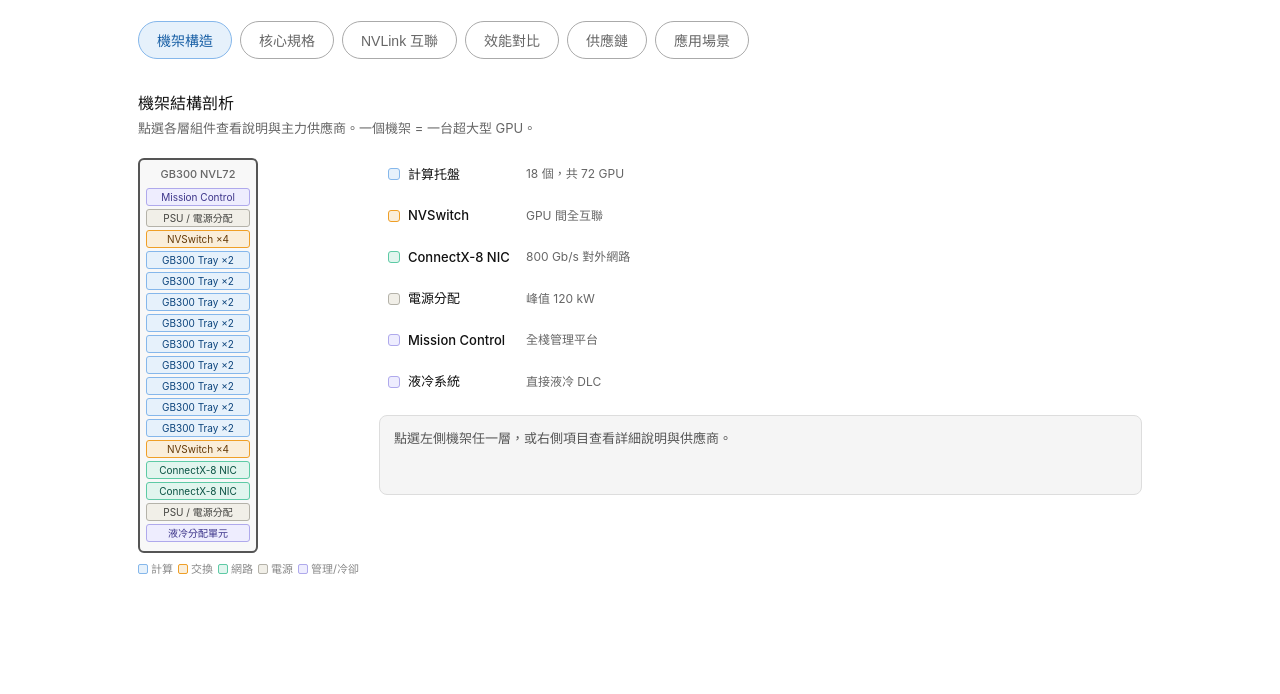
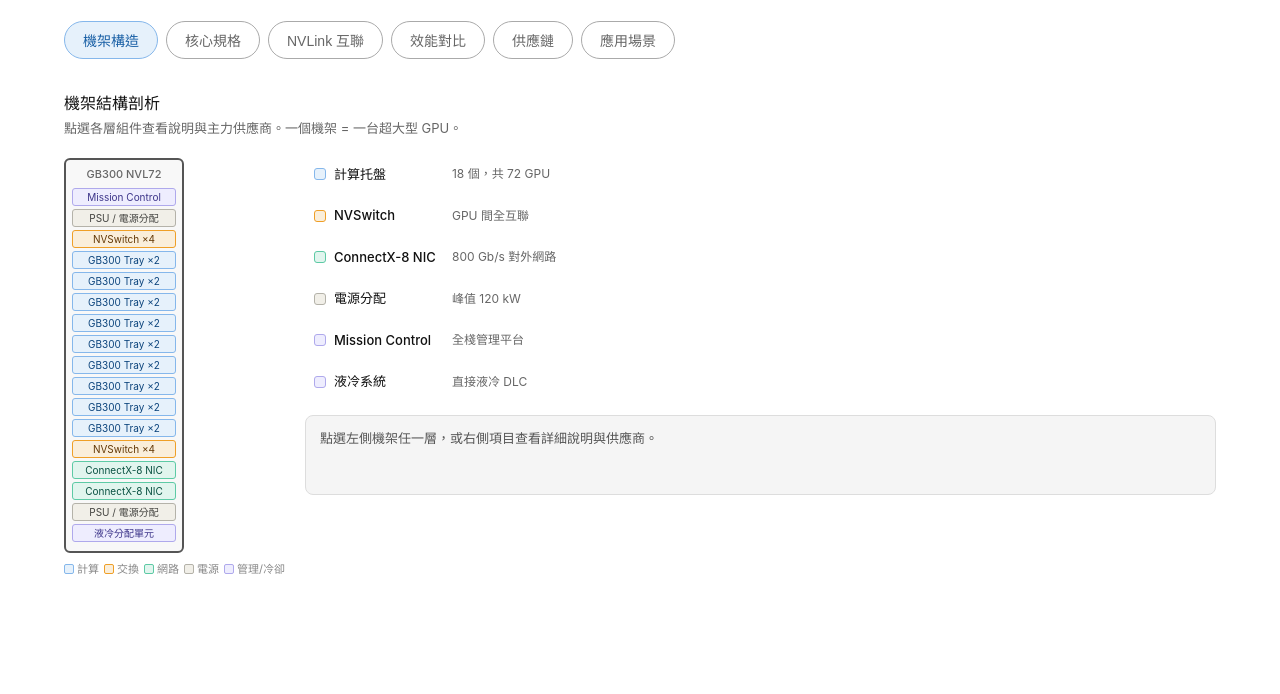
Before and after one commit to HCHIYUAN/GB300-structure-analyze, a plain HTML site: page index.html in a window 1280 px wide. Shown: the part 106-800 px from the top of the page. Drawn offline with Linux system fonts and the light colour scheme.

Commit message:
Update index.html

```diff
--- a/index.html
+++ b/index.html
@@ -16,7 +16,7 @@
   }
   *{box-sizing:border-box;margin:0;padding:0;}
   body{font-family:-apple-system,BlinkMacSystemFont,"Segoe UI",Roboto,sans-serif;background:#fff;color:#111;line-height:1.5;}
-  .widget{max-width:1100px;margin:0 auto;padding:2.5rem 3rem 4rem;}
+  .widget{width:100%;padding:2.5rem 5vw 4rem;}
   h1{font-size:24px;font-weight:500;margin-bottom:6px;}
   .page-sub{font-size:14px;color:#666;margin-bottom:1.5rem;}
   .nav{display:flex;gap:8px;flex-wrap:wrap;margin-bottom:2rem;}
```
